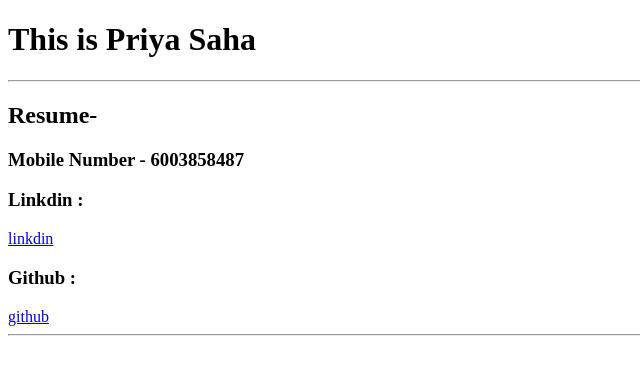
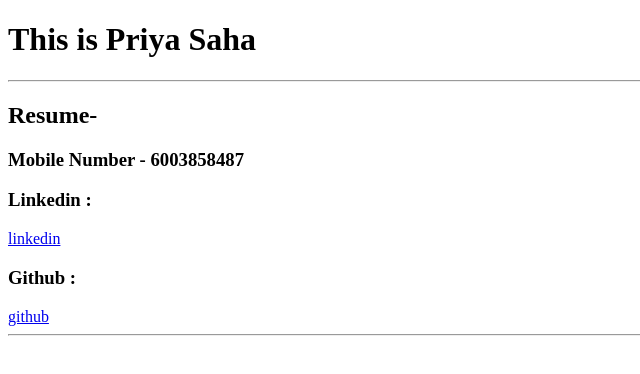
Before and after one commit to Priyasaha7/RESUME, a plain HTML site: page index.html in a window 1280 px wide. Shown: the full height of the page, 0-640 px from the left. Drawn offline with Linux system fonts and the light colour scheme.

Commit message:
Update index.html

```diff
--- a/index.html
+++ b/index.html
@@ -10,8 +10,8 @@
     <hr>
     <h2>Resume-</h2>
     <h3>Mobile Number - 6003858487</h3>
-    <h3>Linkdin :</h3>
-    <a href="https://www.linkedin.com/in/priyasaha-saha-14b7a5295/" target="_blank">linkdin</a>
+    <h3>Linkedin :</h3>
+    <a href="https://www.linkedin.com/in/priyasaha-saha-14b7a5295/" target="_blank">linkedin</a>
     <h3>Github :</h3>
    <a href="https://github.com/Priyasaha7" target="_blank">github</a>
     <hr>
```
